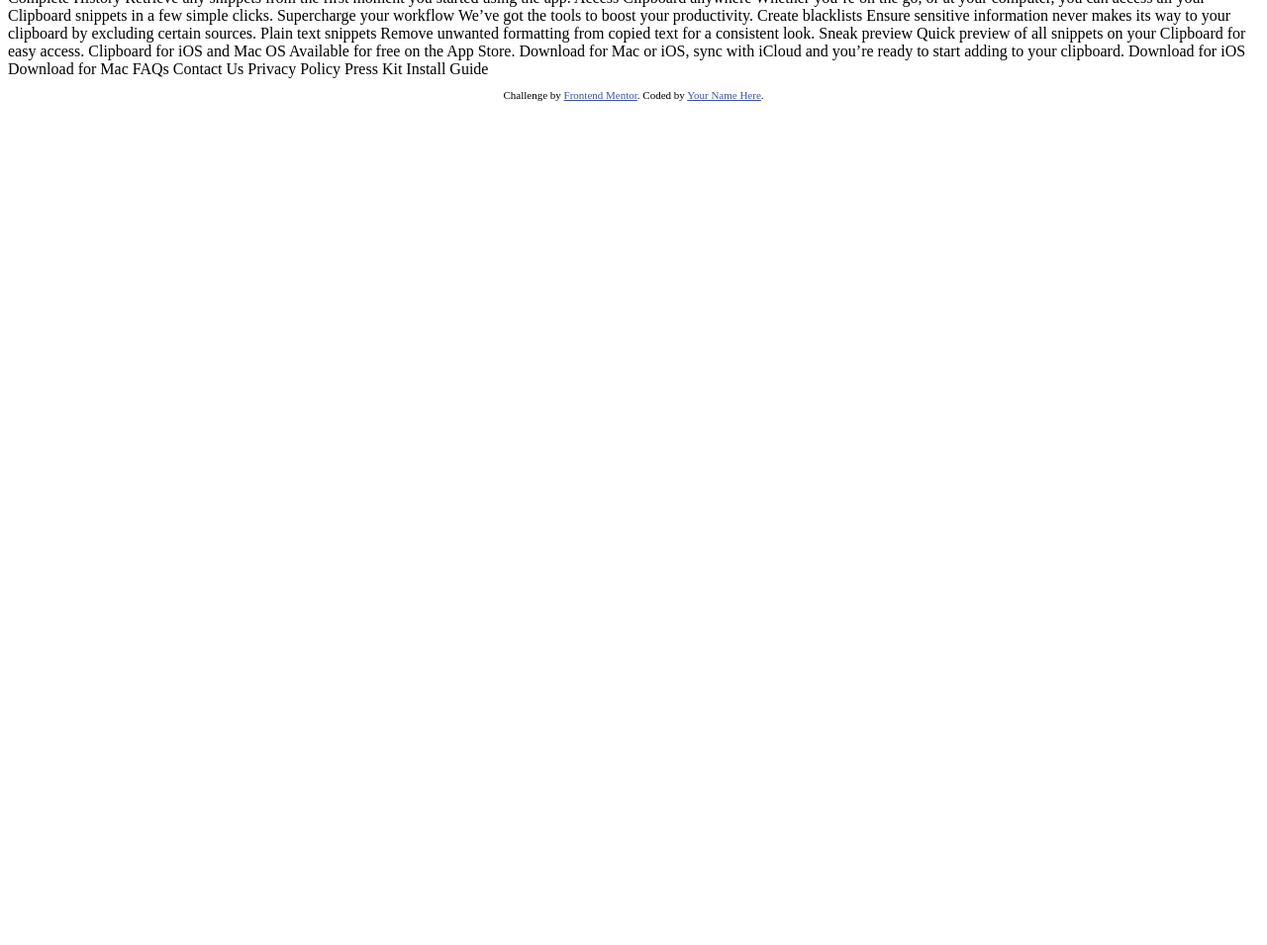
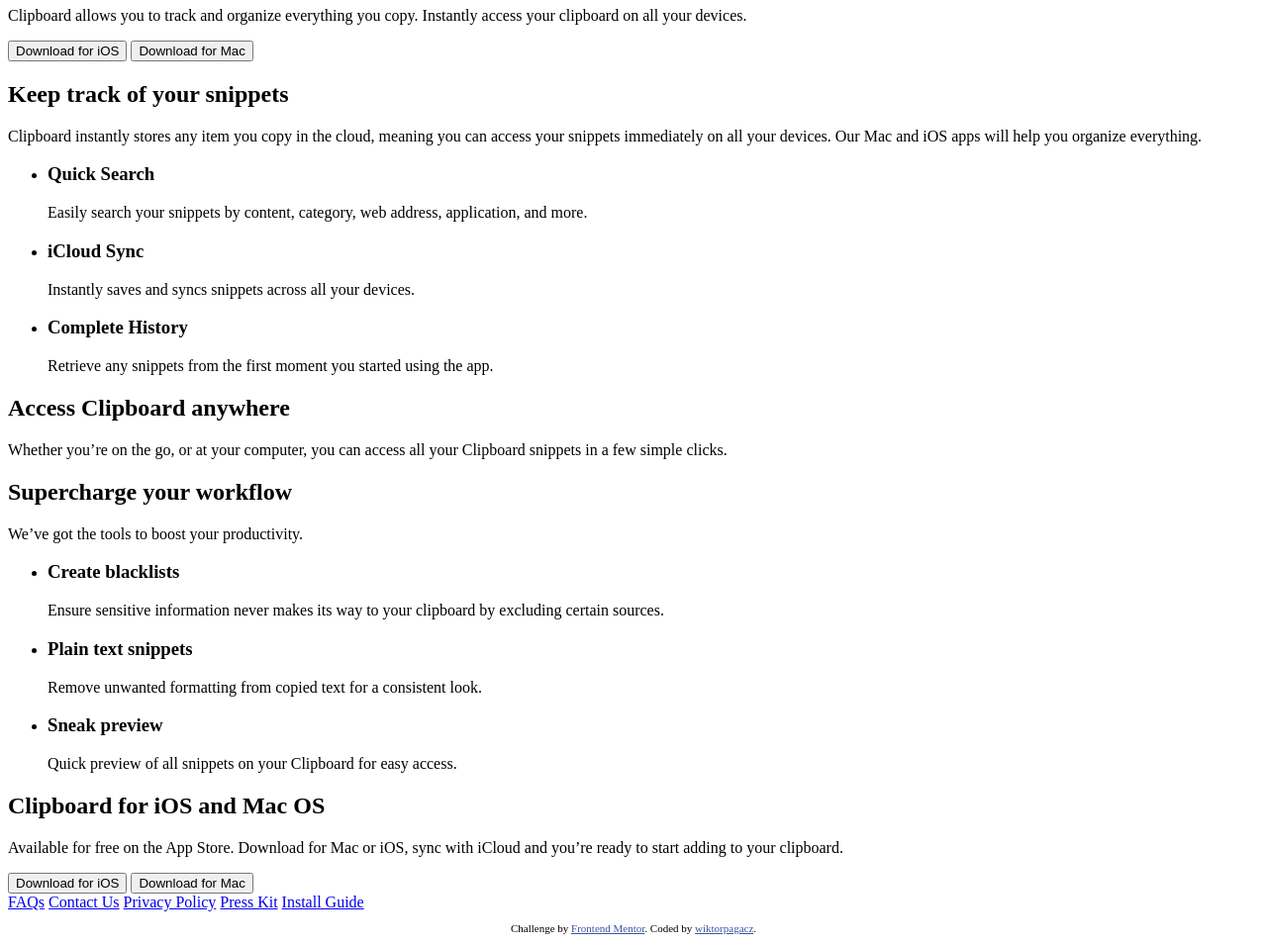
Before and after one commit to wiktorpagacz/clipboard-landing-page-master, a plain HTML site: page index.html in a window 1280 px wide. Shown: the part 73-1028 px from the top of the page at 99% size. Before the commit the page ends 800 px from the top, so only its background shows below. Drawn offline with Linux system fonts and the light colour scheme.

Commit message:
Add html structure

```diff
--- a/index.html
+++ b/index.html
@@ -16,71 +16,71 @@
 </head>
 <body>
 
-  A history of everything you copy
+  <div id="header">
+    <h1>A history of everything you copy</h1>
 
-  Clipboard allows you to track and organize everything you
-  copy. Instantly access your clipboard on all your devices.
+    <p>Clipboard allows you to track and organize everything you
+    copy. Instantly access your clipboard on all your devices.</p>
 
-  Download for iOS
-  Download for Mac
+    <button type="button">Download for iOS</button>
+    <button type="button">Download for Mac</button>
+  </div>
+  <div id="content">
+    <h2>Keep track of your snippets</h2>
 
-  Keep track of your snippets
+    <p>Clipboard instantly stores any item you copy in the cloud,
+    meaning you can access your snippets immediately on all your
+    devices. Our Mac and iOS apps will help you organize everything.</p>
 
-  Clipboard instantly stores any item you copy in the cloud,
-  meaning you can access your snippets immediately on all your
-  devices. Our Mac and iOS apps will help you organize everything.
+    <ul>
+      <li><h3>Quick Search</h3>
+        <p>Easily search your snippets by content, category, web address, application, and more.</p>
+      </li>
+      <li><h3>iCloud Sync</h3>
+        <p>Instantly saves and syncs snippets across all your devices.</p>
+      </li>
+      <li><h3>Complete History</h3>
+        <p>Retrieve any snippets from the first moment you started using the app.</p>
+      </li>
+    </ul>
 
-  Quick Search
+    <h2>Access Clipboard anywhere</h2>
+    <p>Whether you’re on the go, or at your computer, you can access all your Clipboard
+    snippets in a few simple clicks.</p>
 
-  Easily search your snippets by content, category, web address, application, and more.
+    <h2>Supercharge your workflow</h2>
+    <p>We’ve got the tools to boost your productivity.</p>
 
-  iCloud Sync
+    <ul>
+      <li><h3>Create blacklists</h3>
+        <p>Ensure sensitive information never makes its way to your clipboard by excluding certain sources.</p>
+      </li>
+      <li><h3>Plain text snippets</h3>
+        <p>Remove unwanted formatting from copied text for a consistent look.</p>
+      </li>
+      <li><h3>Sneak preview</h3>
+        <p>Quick preview of all snippets on your Clipboard for easy access.</p>
+      </li>
+    </ul>
 
-  Instantly saves and syncs snippets across all your devices.
+    <h2>Clipboard for iOS and Mac OS</h2>
+    <p>Available for free on the App Store. Download for Mac or iOS, sync with iCloud
+    and you’re ready to start adding to your clipboard.</p>
 
-  Complete History
-
-  Retrieve any snippets from the first moment you started using the app.
-
-  Access Clipboard anywhere
-
-  Whether you’re on the go, or at your computer, you can access all your Clipboard
-  snippets in a few simple clicks.
-
-  Supercharge your workflow
-
-  We’ve got the tools to boost your productivity.
-
-  Create blacklists
-
-  Ensure sensitive information never makes its way to your clipboard by excluding certain sources.
-
-  Plain text snippets
-
-  Remove unwanted formatting from copied text for a consistent look.
-
-  Sneak preview
-
-  Quick preview of all snippets on your Clipboard for easy access.
-
-  Clipboard for iOS and Mac OS
-
-  Available for free on the App Store. Download for Mac or iOS, sync with iCloud
-  and you’re ready to start adding to your clipboard.
-
-  Download for iOS
-  Download for Mac
-
-  FAQs
-  Contact Us
-  Privacy Policy
-  Press Kit
-  Install Guide
-
+    <button type="button">Download for iOS</button>
+    <button type="button">Download for Mac</button>
+  </div>
+  <div id="footer">
+    <a href="#">FAQs</a>
+    <a href="#">Contact Us</a>
+    <a href="#">Privacy Policy</a>
+    <a href="#">Press Kit</a>
+    <a href="#">Install Guide</a>
+  </div>
   <footer>
     <p class="attribution">
       Challenge by <a href="https://www.frontendmentor.io?ref=challenge" target="_blank">Frontend Mentor</a>.
-      Coded by <a href="#">Your Name Here</a>.
+      Coded by <a href="#">wiktorpagacz</a>.
     </p>
   </footer>
 </body>
```
